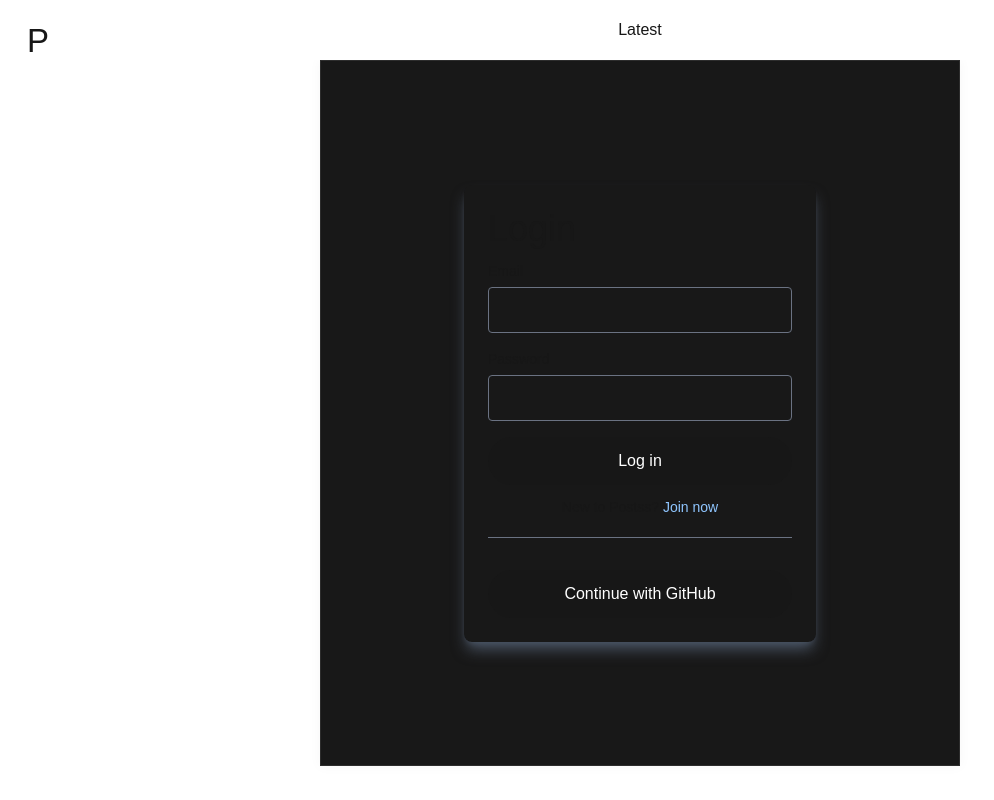
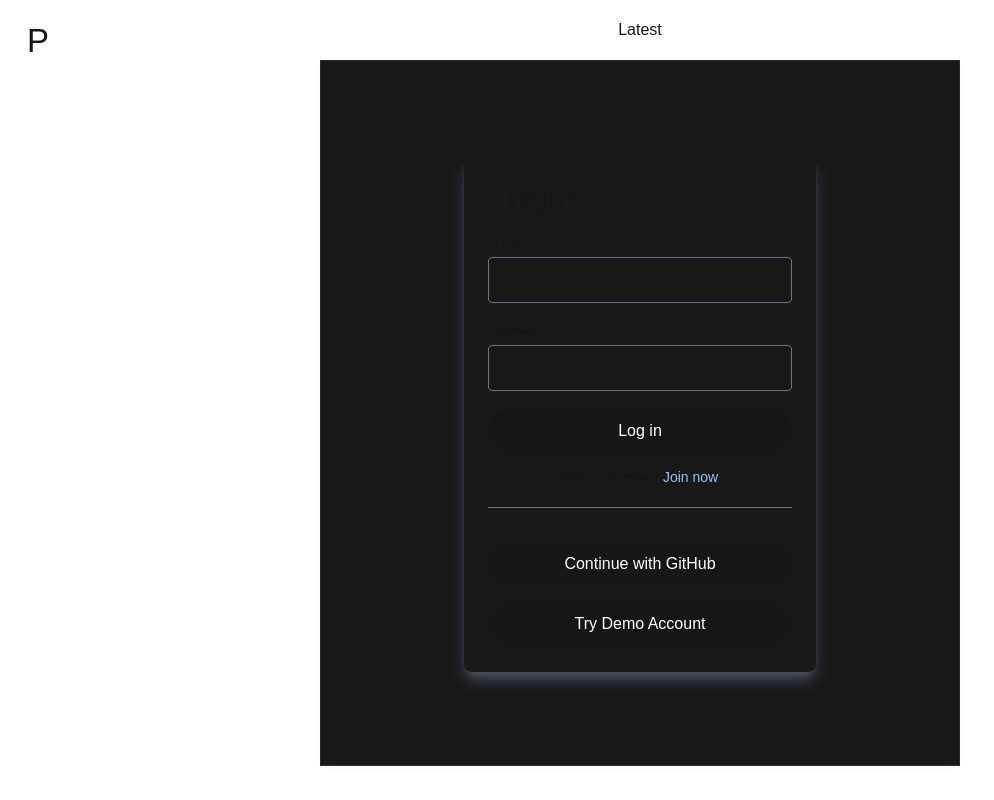
Before and after one commit to oluwatobiss/postss-frontend, a Next.js app: page / in a window 1280 px wide. Shown: the whole page, without its empty margins (0-994 px from the left). Built offline with nearby package versions, Linux system fonts and the light colour scheme; no server answers; a web font is replaced by a local one.

Commit message:
feat: Implement guest login

```diff
--- a/app/_components/LoginForm.tsx
+++ b/app/_components/LoginForm.tsx
@@ -8,6 +8,8 @@ import useSWRMutation from "swr/mutation";
 import mutateData from "../_utils/mutateData";
 
 export default function LoginForm() {
+  const demoEmail = process.env.NEXT_PUBLIC_DEMO_EMAIL;
+  const demoPass = process.env.NEXT_PUBLIC_DEMO_PASSWORD;
   const pathname = usePathname();
   const router = useRouter();
   const { updateUserTokenNData } = useContext(UserTokenNDataContext);
@@ -19,10 +21,16 @@ export default function LoginForm() {
     mutateData
   );
 
-  async function authenticateUser(e: FormEvent) {
+  async function authenticateUser(
+    e: FormEvent | React.MouseEvent<HTMLButtonElement>,
+    isDemo: boolean
+  ) {
     e.preventDefault();
     try {
-      const result = await trigger({ method: "POST", email, password });
+      const authData = isDemo
+        ? { email: demoEmail, password: demoPass }
+        : { email, password };
+      const result = await trigger({ method: "POST", ...authData });
       const { errors, payload, token } = result;
       if (errors?.length) return setErrors(errors);
       localStorage.setItem("postssToken", token);
@@ -50,7 +58,7 @@ export default function LoginForm() {
         <h1 className="text-4xl">Login</h1>
         <form
           className="[&_input]:w-full [&_input]:border [&_input]:border-gray-500 [&_input]:rounded-sm [&_input]:my-1 [&_input]:px-5 [&_input]:py-2 [&_input]:text-lg [&_label]:inline-block [&_label]:text-sm [&_label]:mt-3"
-          onSubmit={authenticateUser}
+          onSubmit={(e) => authenticateUser(e, false)}
         >
           <div>
             <label htmlFor="email">Email</label>
@@ -107,6 +115,13 @@ export default function LoginForm() {
         >
           Continue with GitHub
         </button>
+        <button
+          type="button"
+          onClick={(e) => authenticateUser(e, true)}
+          className="cursor-pointer w-full rounded-full border border-solid border-transparent transition-colors bg-foreground text-background hover:bg-[#383838] dark:hover:bg-[#ccc] font-medium text-sm sm:text-base h-10 sm:h-12 mt-3 px-4 sm:px-5"
+        >
+          Try Demo Account
+        </button>
       </div>
     </div>
   );
--- a/app/profile/layout.tsx
+++ b/app/profile/layout.tsx
@@ -47,7 +47,7 @@ export default function ProfileLayout({ children }: ChildrenProps) {
               {website && (
                 <span>
                   {website.replace(
-                    /^https|^http|\:\/\/www\.|^www\.|\:\/\//g,
+                    /^https|^http|\:\/\/www\.|^www\.|\:\/\/|\/$/g,
                     ""
                   )}
                 </span>
```
